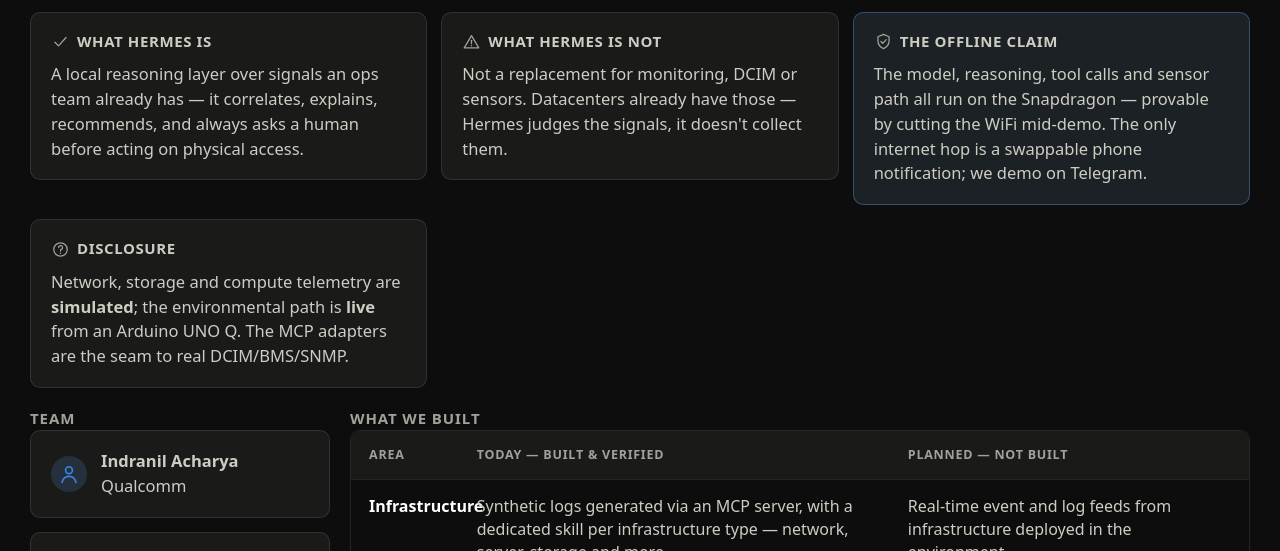
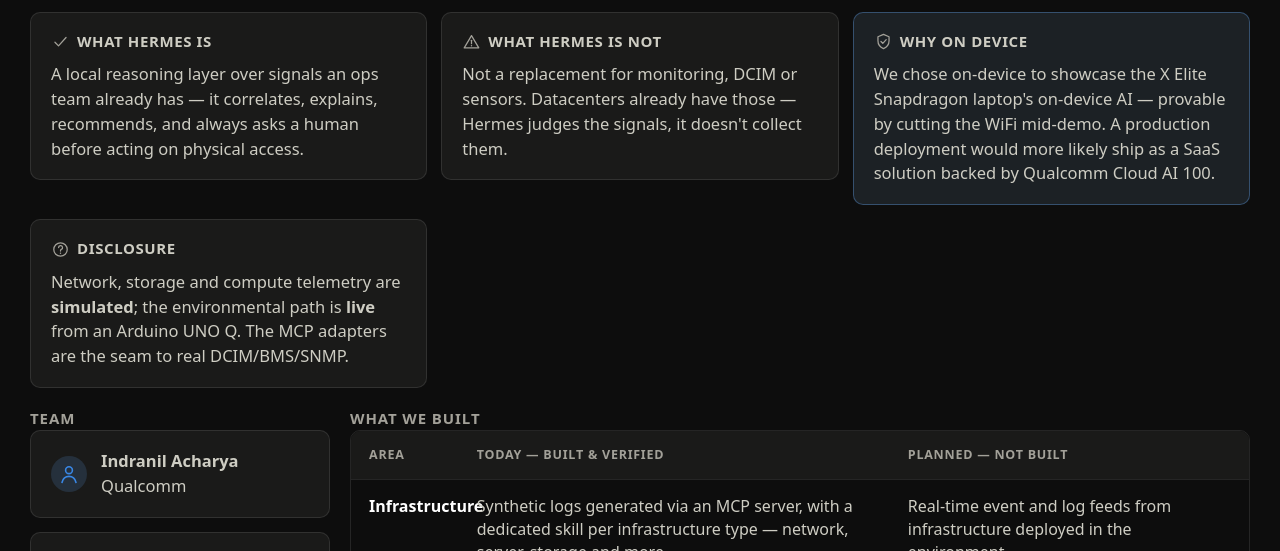
Before and after one commit to aryanil89/SMH-Hermes, a website: page mcp-tools/public/index.html in a window 1280 px wide. Shown: the part 249-800 px from the top of the page. Drawn offline with Linux system fonts and the light colour scheme; no server answers.

Commit message:
auto: update index.html
1 file changed, 4 insertions(+), 4 deletions(-)

```diff
--- a/mcp-tools/public/index.html
+++ b/mcp-tools/public/index.html
@@ -201,11 +201,11 @@
             </p>
           </article>
           <article class="card card--accent">
-            <header class="card-head"><h3><svg class="head-icon" aria-hidden="true"><use href="#i-shield" /></svg>The offline claim</h3></header>
+            <header class="card-head"><h3><svg class="head-icon" aria-hidden="true"><use href="#i-shield" /></svg>Why on device</h3></header>
             <p>
-              The model, reasoning, tool calls and sensor path all run on the Snapdragon — provable
-              by cutting the WiFi mid-demo. The only internet hop is a swappable phone notification;
-              we demo on Telegram.
+              We chose on-device to showcase the X Elite Snapdragon laptop's on-device AI — provable
+              by cutting the WiFi mid-demo. A production deployment would more likely ship as a SaaS
+              solution backed by Qualcomm Cloud AI 100.
             </p>
           </article>
           <article class="card note-card">
```
